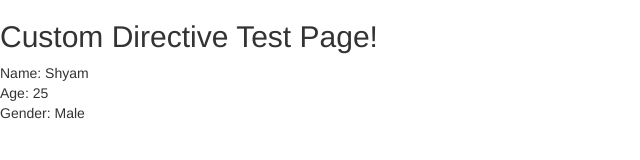
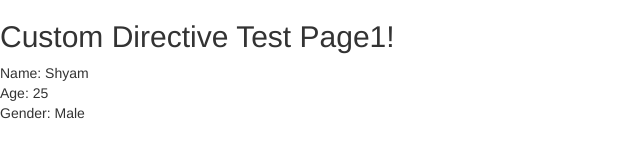
Before and after one commit to SunilVishwakarma/AngularJsPractice, a plain HTML site: page AngularJsFirst/index.html in a window 1280 px wide. Shown: the full height of the page, 0-640 px from the left. Drawn offline with Linux system fonts and the light colour scheme.

```diff
--- a/AngularJsFirst/index.html
+++ b/AngularJsFirst/index.html
@@ -13,7 +13,7 @@
   </head>
 
   <body data-ng-controller="mainCtrl">
-    <h2>Custom Directive Test Page!</h2>
+    <h2>Custom Directive Test Page1!</h2>
     <div ng-user-info></div>
   </body>
 
```
